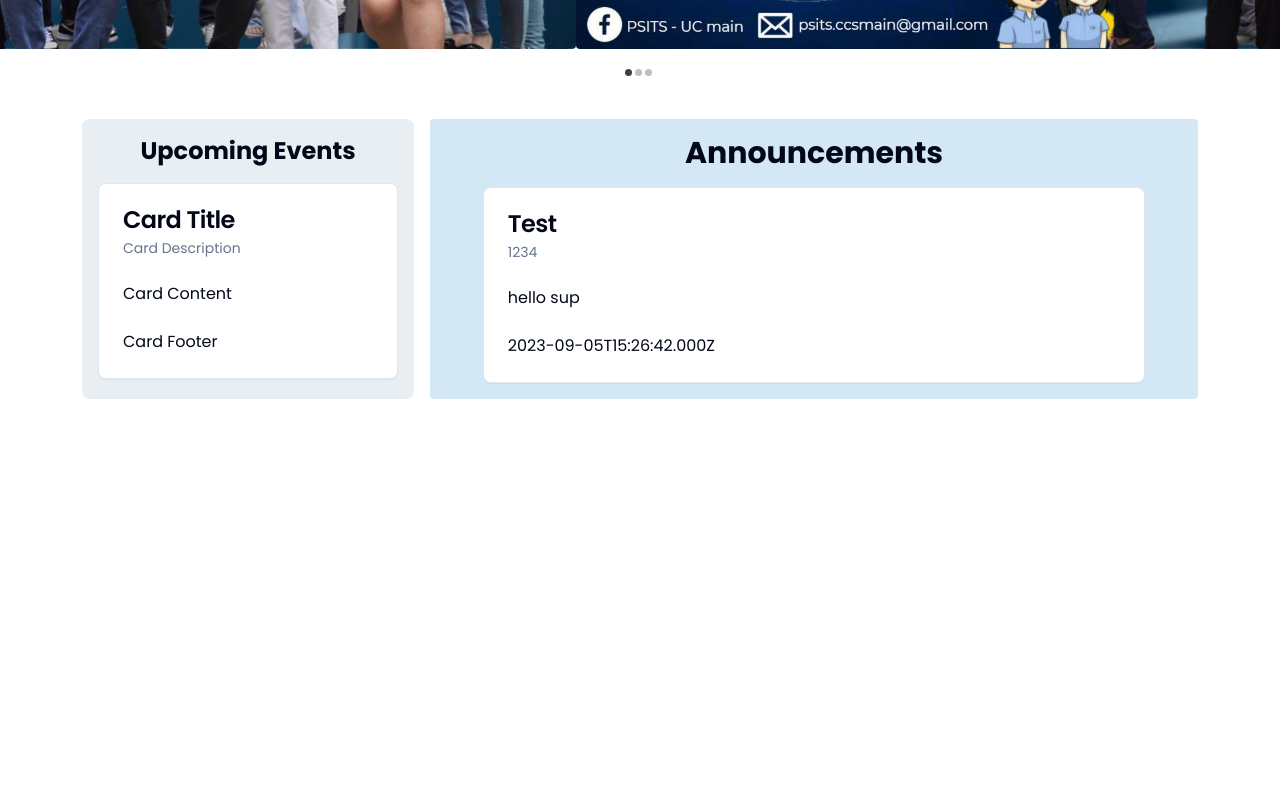
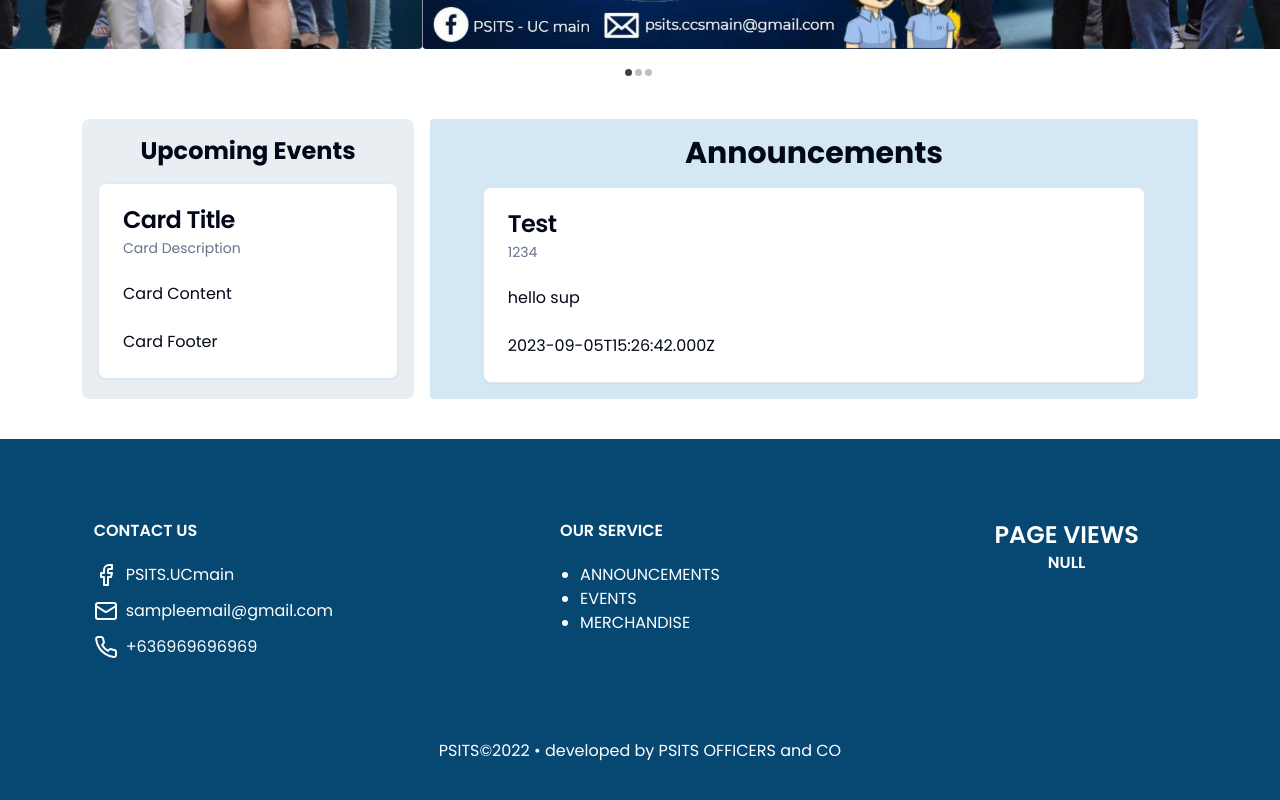
Before and after one commit to PSITS-UC-MAIN/PSITS-WEB, a React (Vite) app in the folder frontend/psits_frontend/: page / in a window 1280 px wide. Shown: the part 728-1528 px from the top of the page. Before the commit the page ends 1167 px from the top, so only its background shows below. Built offline with nearby package versions, Linux system fonts and the light colour scheme.

Commit message:
Added Footer
Added Footer based on image given, as well as updating the Layout.tsx file.

```diff
--- a/frontend/psits_frontend/src/components/Footer.tsx
+++ b/frontend/psits_frontend/src/components/Footer.tsx
@@ -1,8 +1,54 @@
+import { Facebook, Mail, Phone } from 'lucide-react'
 import React from 'react'
 
 const Footer = () => {
   return (
-    <div>Footer</div>
+    <footer className='bg-[#074873] text-white py-20'>
+        <div className="grid grid-cols-3 justify-items-center mb-20">
+            <div className='flex flex-col gap-y-3'>
+                <div className="font-semibold mb-2">
+                    CONTACT US
+                </div>
+                <div className="flex flex-row gap-x-2">
+                    <a href="https://www.facebook.com/PSITS.UCmain">
+                        <Facebook/>
+                    </a>
+                    <span>PSITS.UCmain</span>
+                </div>
+                <div className="flex flex-row gap-x-2">
+                    <a href="https://www.facebook.com/PSITS.UCmain">
+                        <Mail/>
+                    </a>
+                    <span>sampleemail@gmail.com</span>
+                </div>
+                <div className="flex flex-row gap-x-2">
+                    <a href="https://www.facebook.com/PSITS.UCmain">
+                        <Phone/>
+                    </a>
+                    <span>+636969696969</span>
+                </div>
+            </div>
+            <div className='flex flex-col gap-y-3'>
+                <div className="font-semibold mb-2">
+                    OUR SERVICE
+                </div>
+                <ul className="list-disc ms-5">
+                    <li>ANNOUNCEMENTS</li>
+                    <li>EVENTS</li>
+                    <li>MERCHANDISE</li>
+                </ul>
+            </div>
+            <div className='font-semibold text-center'>
+                <div className='text-2xl'>
+                    PAGE VIEWS
+                </div>
+                NULL
+            </div>
+        </div>
+        <div className="grid grid-rows-1 justify-items-center">
+            PSITS&copy;2022 &#x2022; developed by PSITS OFFICERS and CO
+        </div>
+    </footer>
   )
 }
 
--- a/frontend/psits_frontend/src/pages/Layout.tsx
+++ b/frontend/psits_frontend/src/pages/Layout.tsx
@@ -1,12 +1,14 @@
 import { Outlet } from "react-router-dom"
 
 import Header from "@/components/Header";
+import Footer from "@/components/Footer";
 
 const Layout = () => {
   return (
     <>
         <Header/>
         <Outlet/>
+        <Footer/>
     </>
   )
 }
```
